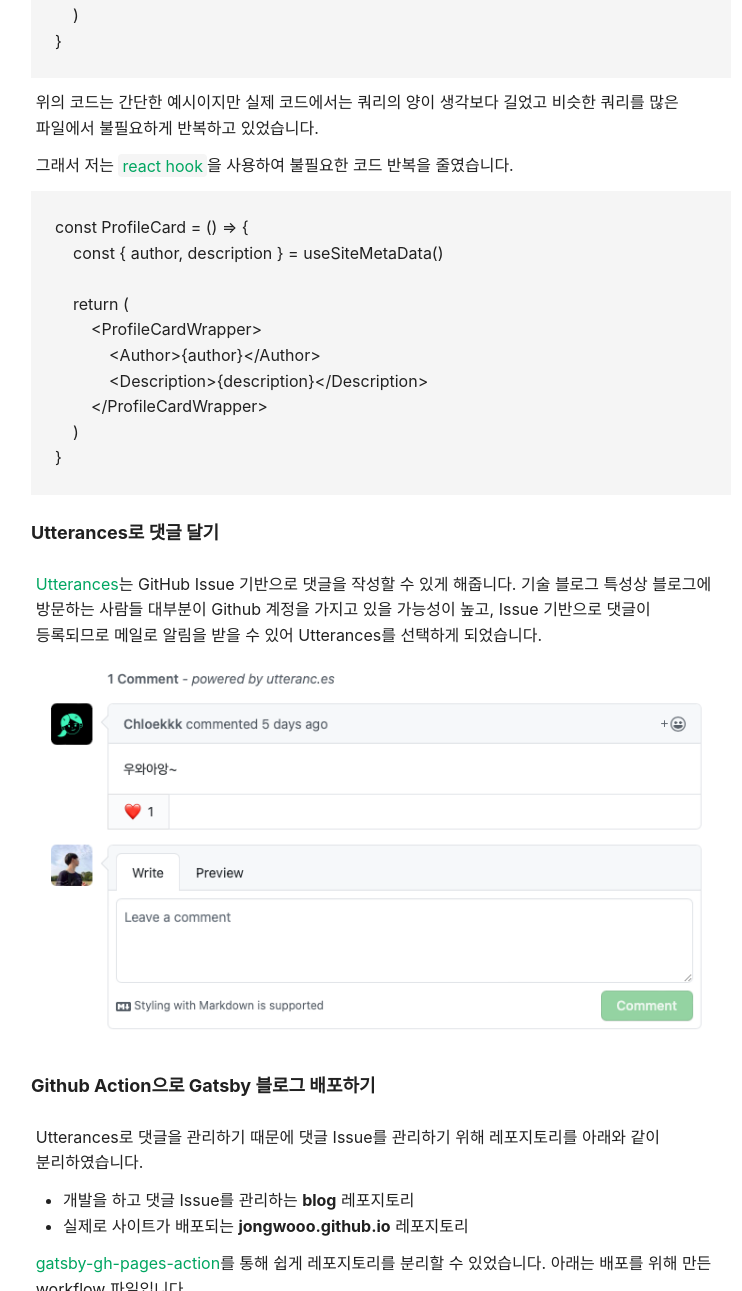
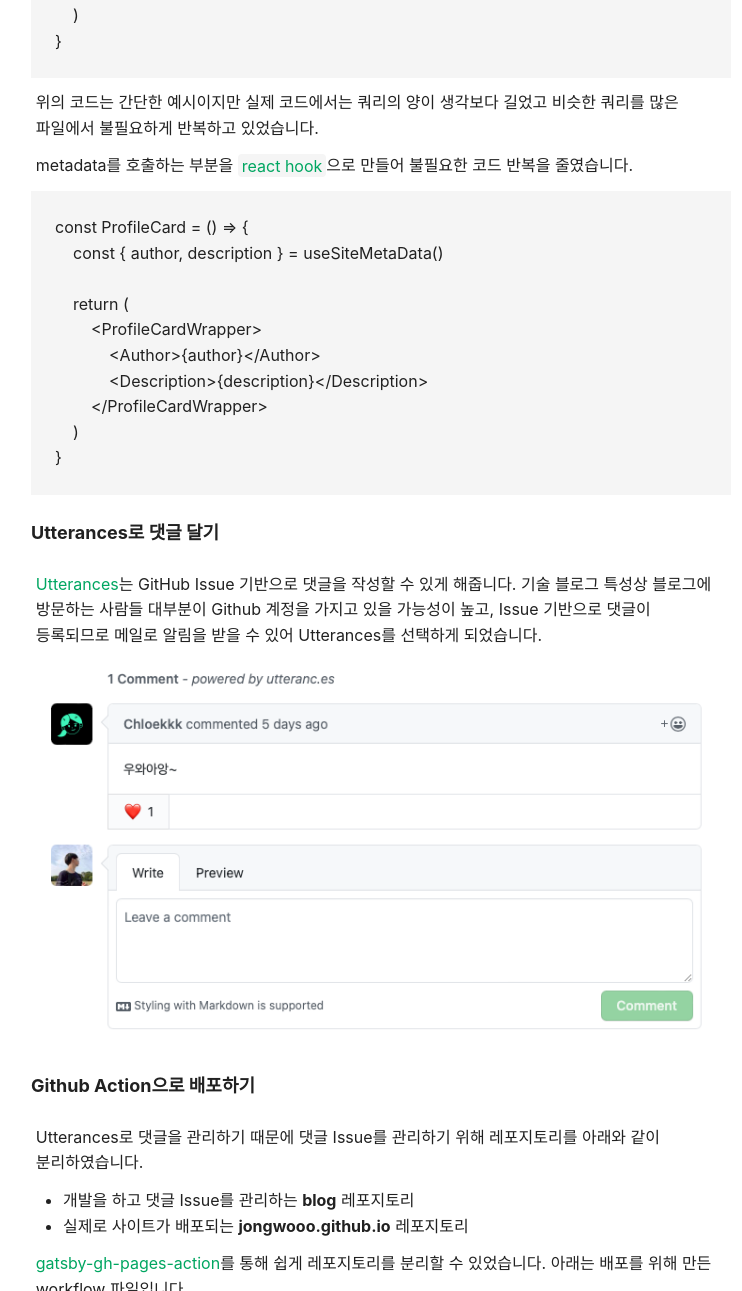
Before and after one commit to jongwooo/blog, a Gatsby site: page /article/hello-world/ in a window 1280 px wide. Shown: the part 1509-2800 px from the top of the page, without its empty margins (259-1001 px from the left). Built offline with nearby package versions, Linux system fonts and the light colour scheme; Gatsby itself is replaced by a stand-in of ours; some packages are replaced by stand-ins of ours; code samples lack their colours.

Commit message:
post: Update post: hello-world

````diff
--- a/content/hello-world/index.md
+++ b/content/hello-world/index.md
@@ -6,7 +6,7 @@
 
 예전부터 생각하고 있던 `기술 블로그`를 시작하게 되었습니다. 새롭게 블로그를 만들면서 [Gatsby](https://www.gatsbyjs.com)를 사용하였는데 개발 과정에서 있었던 일들을 이야기해 보려 합니다.
 
-## Gatsby로 우여곡절 끝에 블로그 만들기
+## 시작하기 전
 
 사실 지금의 블로그는 여러 실패를 거쳐 탄생했습니다. 처음엔 동아리에서 Jekyll을 사용해 만들었던 [기술 블로그](https://likelionmyongji.github.io)를 조금 수정해서 사용하려 했습니다. 하지만 Ruby를 잘 알지 못했던 터라 원하는 기능을 추가하기엔 어려움이 있었습니다.
 
@@ -56,7 +56,7 @@
 
 위의 코드는 간단한 예시이지만 실제 코드에서는 쿼리의 양이 생각보다 길었고 비슷한 쿼리를 많은 파일에서 불필요하게 반복하고 있었습니다.
 
-그래서 저는 `react hook`을 사용하여 불필요한 코드 반복을 줄였습니다.
+metadata를 호출하는 부분을 `react hook`으로 만들어 불필요한 코드 반복을 줄였습니다.
 
 ```jsx
 const ProfileCard = () => {
@@ -77,7 +77,7 @@
 
 ![Utterances](./utterances.png "[Utterances](https://utteranc.es)로 구현한 댓글 기능")
 
-### Github Action으로 Gatsby 블로그 배포하기
+### Github Action으로 배포하기
 
 Utterances로 댓글을 관리하기 때문에 댓글 Issue를 관리하기 위해 레포지토리를 아래와 같이 분리하였습니다.
 
````
